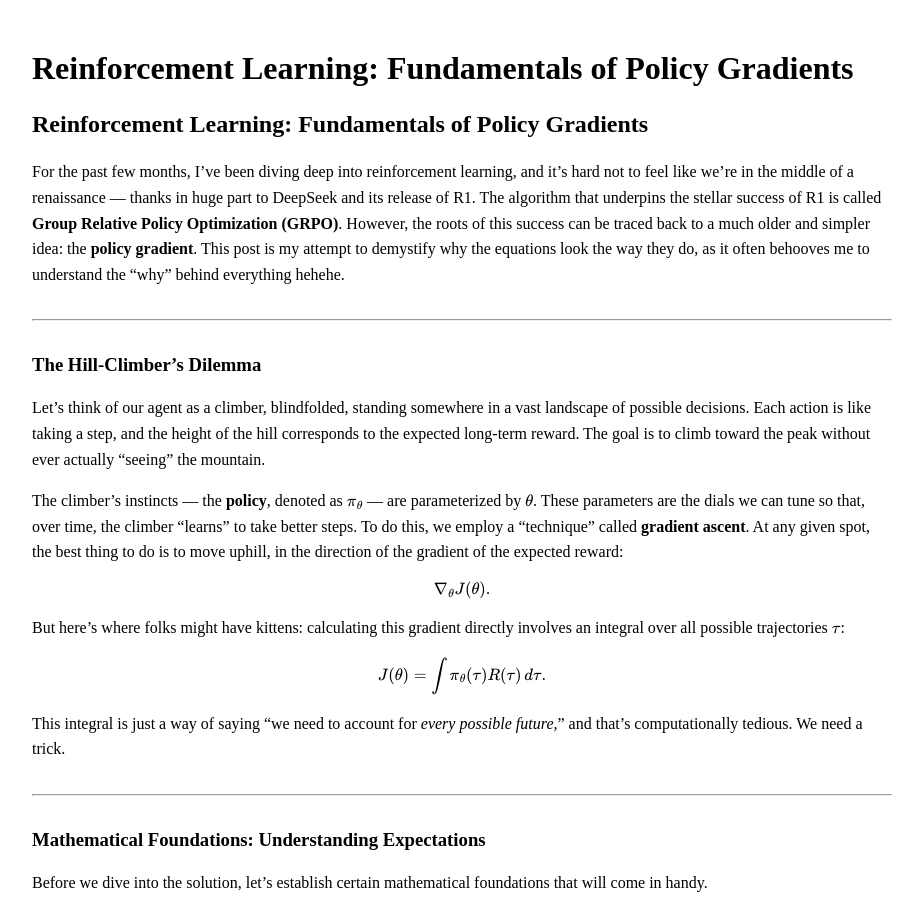
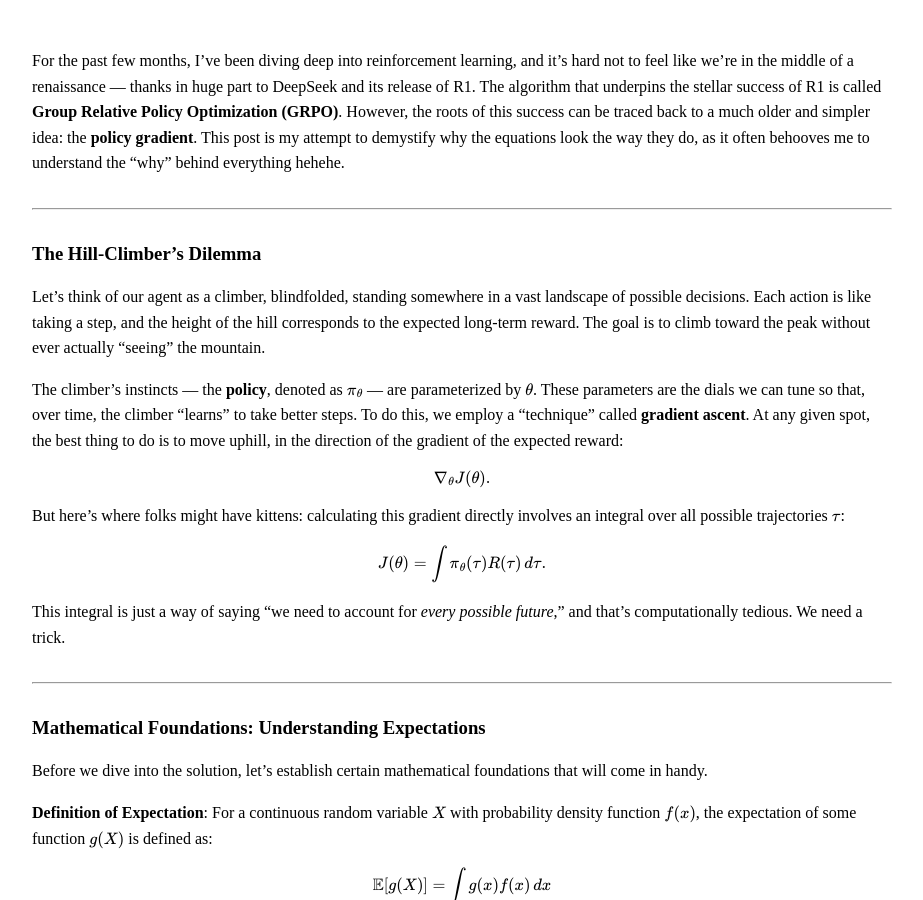
Before and after one commit to KevinDayve/KevinDayve.github.io, a Jekyll site: the page built from index.md, in a window 1280 px wide and 900 px high. Shown: the whole window, without its empty margins (178-1101 px from the left). Built offline with Jekyll 4.4.1, drawn with Linux system fonts in a browser that asks for light colours; our own code applies the rules of GitHub Pages for plain Markdown files.

Commit message:
remove extra: heading

```diff
--- a/index.md
+++ b/index.md
@@ -2,8 +2,6 @@
 layout: default
 title: Reinforcement Learning: Fundamentals of Policy Gradients
 ---
-
-## Reinforcement Learning: Fundamentals of Policy Gradients
 
 For the past few months, I've been diving deep into reinforcement learning, and it's hard not to feel like we're in the middle of a renaissance — thanks in huge part to DeepSeek and its release of R1. The algorithm that underpins the stellar success of R1 is called **Group Relative Policy Optimization (GRPO)**. However, the roots of this success can be traced back to a much older and simpler idea: the **policy gradient**. This post is my attempt to demystify why the equations look the way they do, as it often behooves me to understand the "why" behind everything hehehe.
 
```
